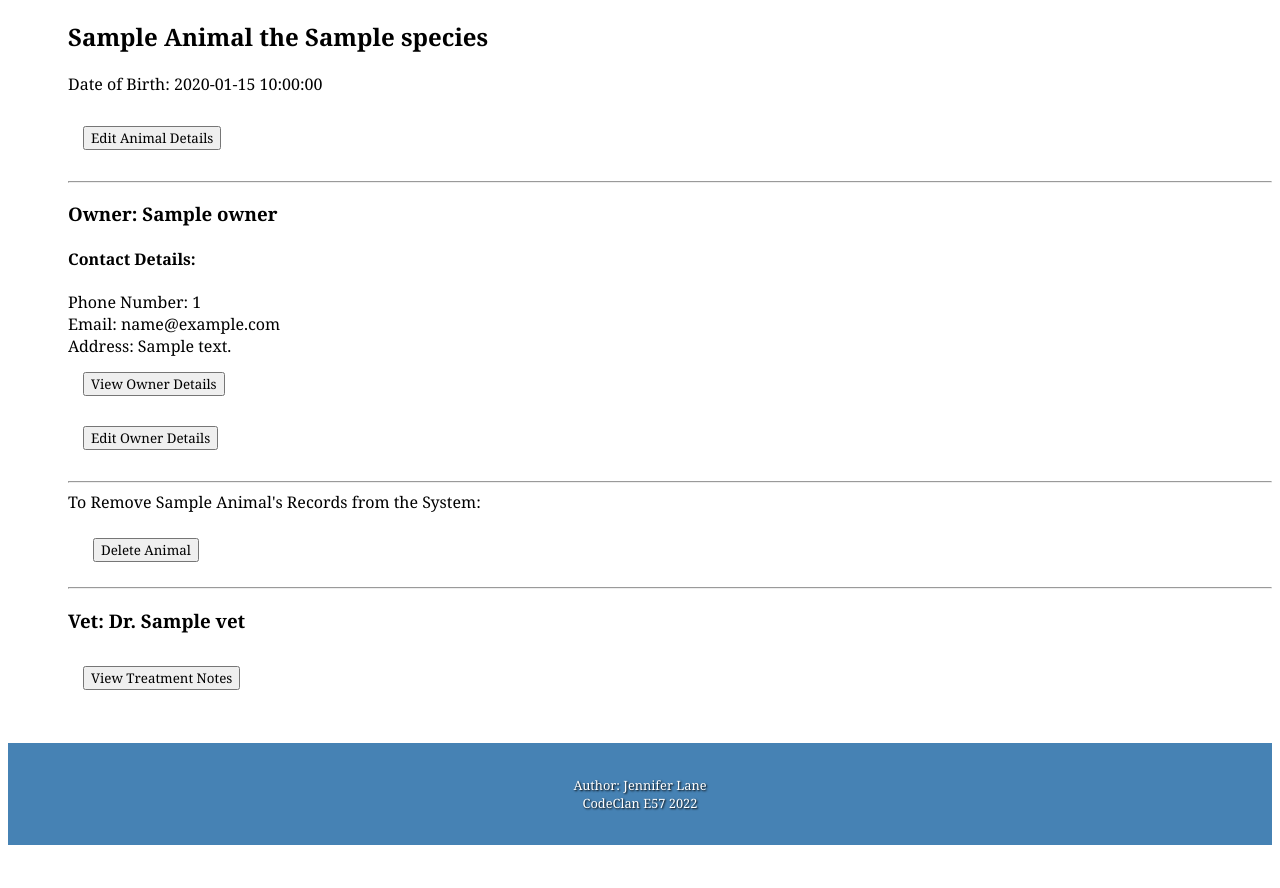
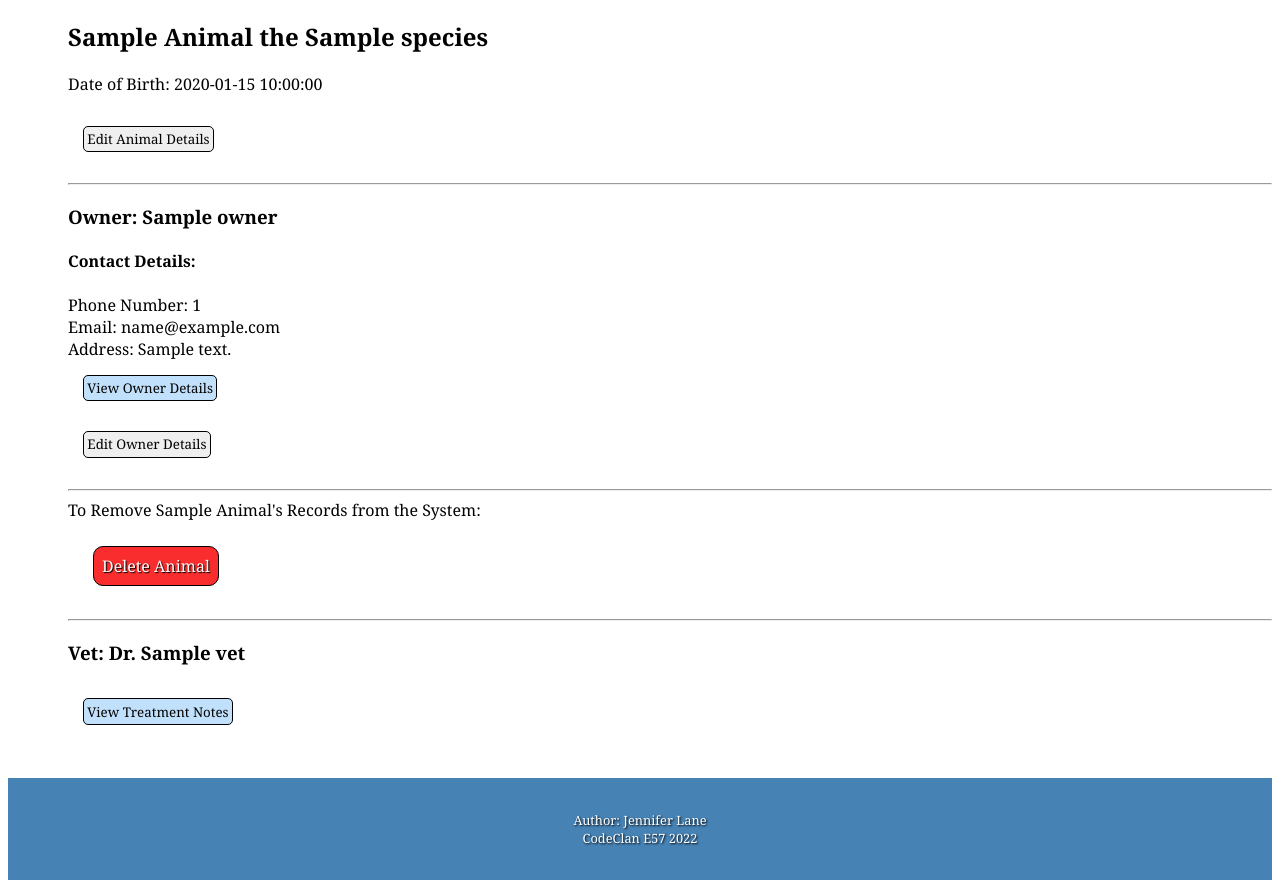
Before and after one commit to sapphireflygon/vet_management_pracman, a Flask app: page /animals/1 in a window 1280 px wide. Shown: the part 260-1148 px from the top of the page. Before the commit the page ends 1105 px from the top, so only its background shows below. Run offline with Flask 2, Linux system fonts and the light colour scheme; a database or web service that is not in the repository returns one stand-in record (values such as "Sample title"); some libraries are stand-ins or nearby versions; some web fonts are replaced.

Commit message:
Styled buttons a bit more, made delete button very obvious; fixed class names so buttons could be properly styled

```diff
--- a/static/css/buttons.css
+++ b/static/css/buttons.css
@@ -32,12 +32,30 @@
 
 .show-button, .edit-button, .submit-button, .add-button{
     margin: 15px;
+    padding: 0.25em;
+    border-radius: 5px;
+    border: 1px solid black;
+}
+
+.show-button {
+    background-color: rgb(193, 224, 251);
 }
 
 .delete-button {
-    margin: 25px
+    padding: 0.5em;
+    border-radius: 10px;
+    font-size: 16px;
+    color: white;
+    text-shadow: 1px 1px 1px #000000;
+    background-color: rgb(249, 45, 45);
+    margin: 25px;
+    border: 1px solid black;
 }
 
-.show-button, .edit-button, .submit-button, .add-button {
+.delete-button:active {
+    transform: translateY(4px);
+}
+
+.show-button:hover, .edit-button:hover, .submit-button:hover, .add-button:hover .delete-button:hover{
     cursor: pointer;
 }
--- a/templates/animals/show.html
+++ b/templates/animals/show.html
@@ -12,13 +12,13 @@
             Phone Number: {{ animal.owner.phone_number }} <br>
             Email: {{ animal.owner.email }} <br>
             Address: {{ animal.owner.address }} <br>
-        <a href="/owners/{{ animal.owner.id }}"><button class="edit-button">View Owner Details</button></a><br>
+        <a href="/owners/{{ animal.owner.id }}"><button class="show-button">View Owner Details</button></a><br>
         <a href="/owners/{{ animal.owner.id }}/edit"><button class="edit-button">Edit Owner Details</button></a>
     </p>
     <hr>
     To Remove {{ animal.name|title }}'s Records from the System:
-    <form action="/animals/{{ animal.id }}/delete" method="POST" class="delete-button">
-        <input type="submit" value="Delete Animal">
+    <form action="/animals/{{ animal.id }}/delete" method="POST">
+        <input type="submit" value="Delete Animal" class="delete-button">
     </form>
     <hr>
     <p>
--- a/templates/owners/show.html
+++ b/templates/owners/show.html
@@ -24,8 +24,8 @@
     </p>
     <hr>
     To Remove this Owner's Record AND Simultaneously Remove All Records for this Owner's Animals:
-    <form action="/owners/{{ owner.id }}/delete" method="POST" class="delete-button">
-        <input type="submit" value="Delete Owner">
+    <form action="/owners/{{ owner.id }}/delete" method="POST">
+        <input type="submit" value="Delete Owner" class="delete-button">
     </form>
 </div>
 
--- a/templates/vets/show.html
+++ b/templates/vets/show.html
@@ -18,8 +18,8 @@
     </p>
     <hr>
     To Remove this Vet from the System:
-    <form action="/vets/{{ vet.id }}/delete" method="POST" class="delete-button">
-        <input type="submit" value="Delete Vet">
+    <form action="/vets/{{ vet.id }}/delete" method="POST">
+        <input type="submit" value="Delete Vet" class="delete-button">
     </form>
 </div>
 
```
